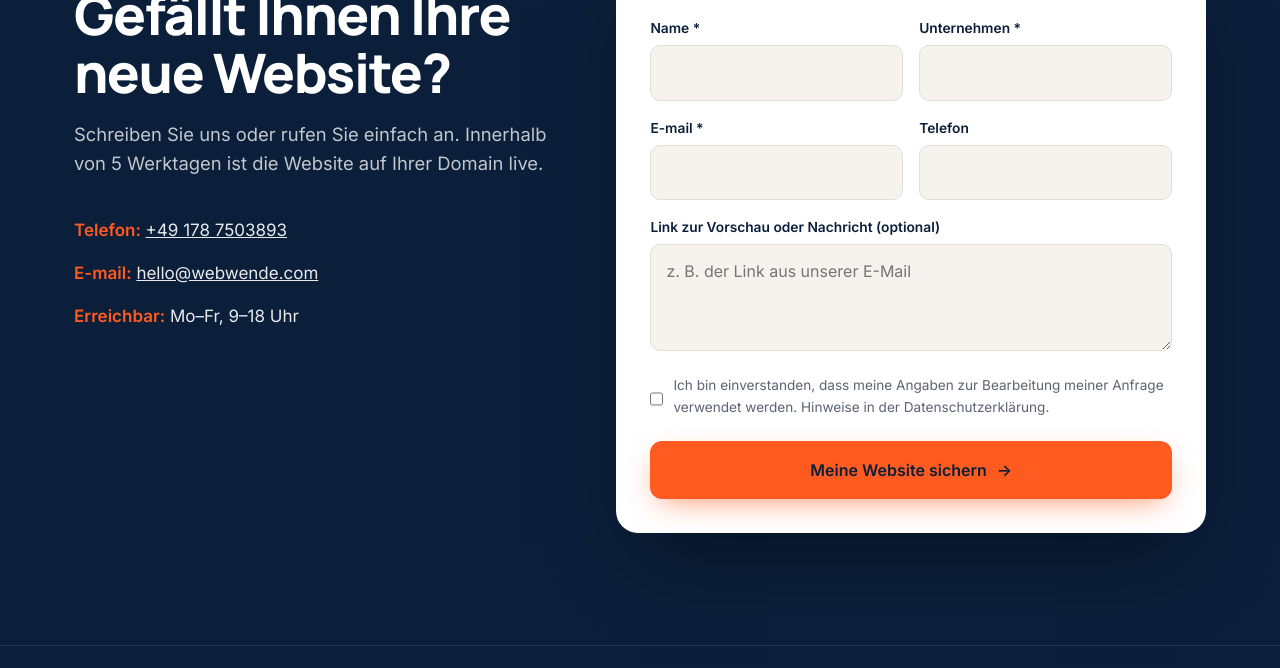
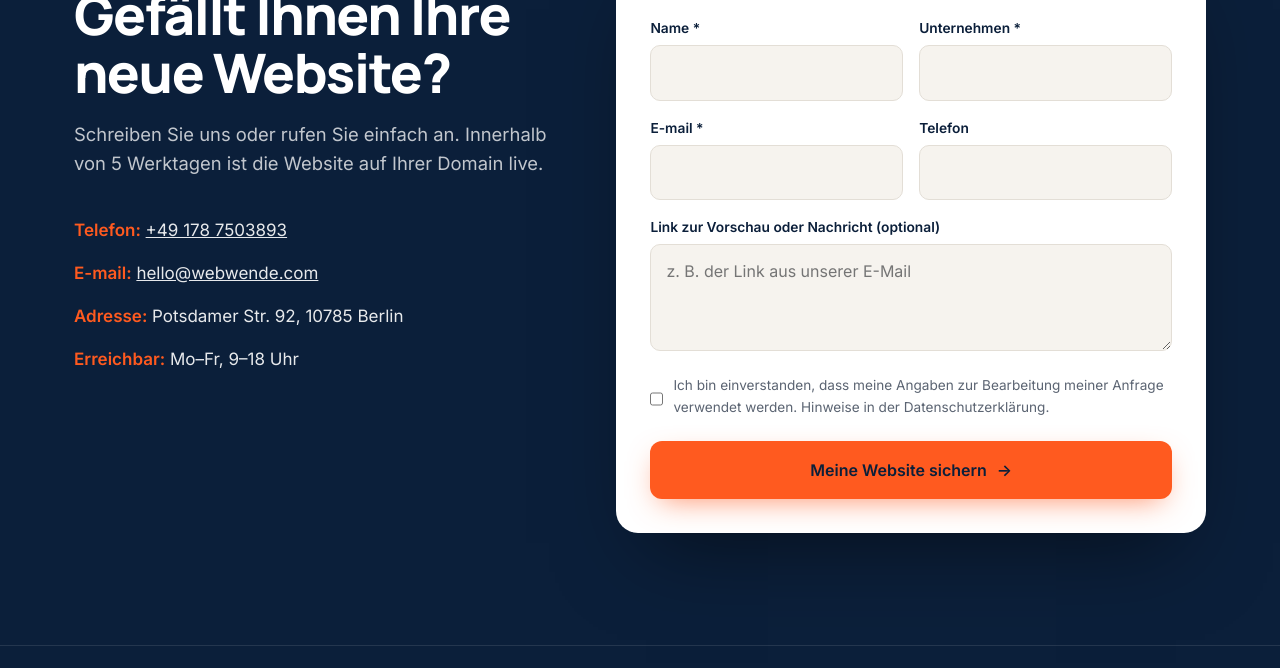
Before and after one commit to graffinme-del/webwende-site, a plain HTML site: page index.html in a window 1280 px wide. Shown: the part 8360-9028 px from the top of the page. Drawn offline with Linux system fonts and the light colour scheme.

Commit message:
Kontakt: Firmenadresse in Berlin ergänzen
Co-Authored-By: Claude Opus 5.5 <noreply@anthropic.com>
Claude-Session: https://claude.ai/code/session_01UG8fLkuAW95RHLJd3D1iqQ

```diff
--- a/index.html
+++ b/index.html
@@ -500,6 +500,7 @@ footer a{text-decoration:none;margin-left:22px}footer a:hover{color:#fff}
       <ul class="rv">
         <li><b>Telefon:</b> <a href="tel:+491787503893" style="color:inherit">+49 178 7503893</a></li>
         <li><b>E-mail:</b> <a href="mailto:hello@webwende.com" style="color:inherit">hello@webwende.com</a></li>
+        <li><b>Adresse:</b> Potsdamer Str. 92, 10785 Berlin</li>
         <li><b>Erreichbar:</b> Mo–Fr, 9–18 Uhr</li>
       </ul>
     </div>
```
